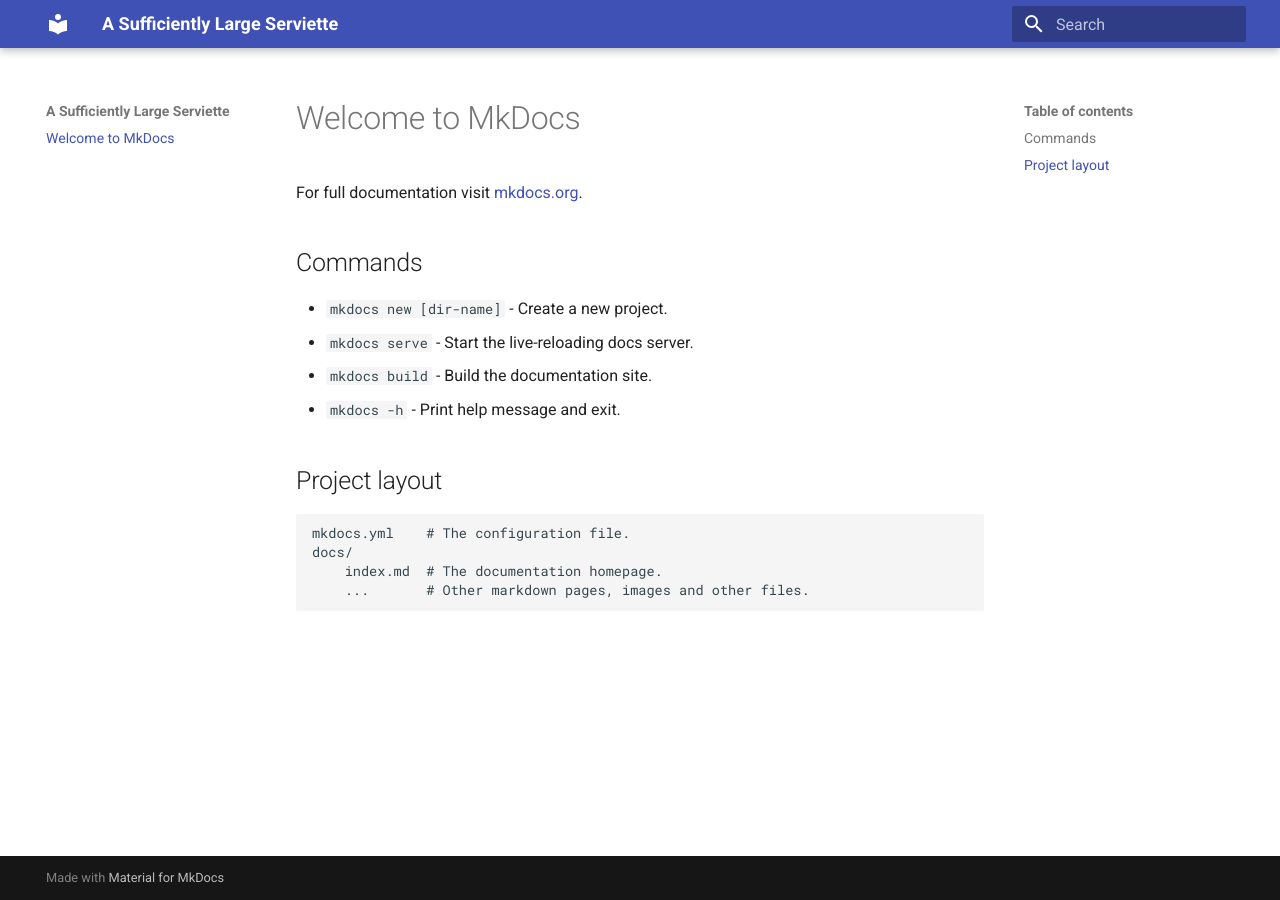
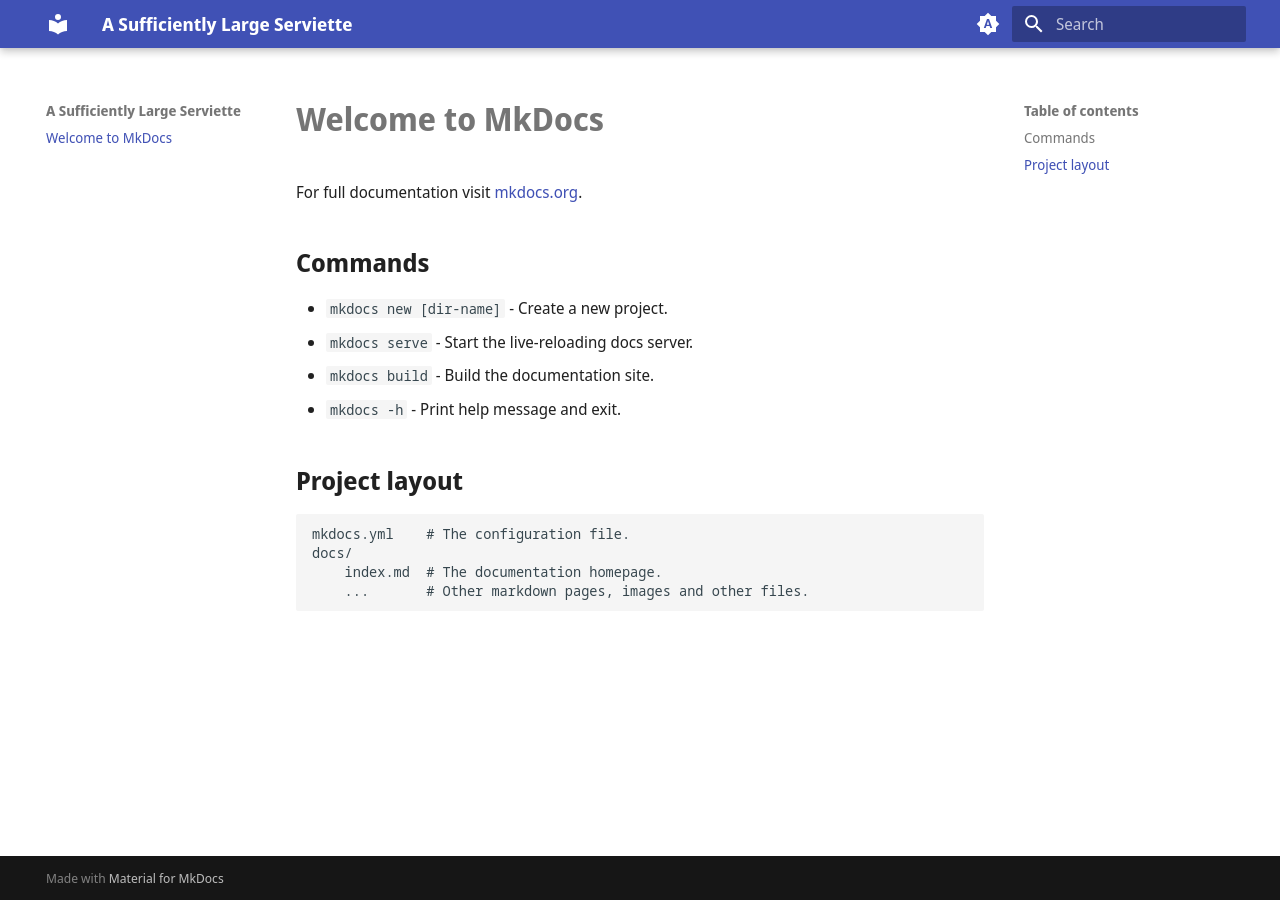
Before and after one commit to SanguineChameleon/serviette, an MkDocs documentation site: the page built from docs/index.md, in a window 1280 px wide. Built offline with MkDocs 1.6.1 and Material for MkDocs 9.7.7, drawn with Linux system fonts in a browser that asks for light colours.

Commit message:
Add CSS override rules

```diff
--- /dev/null
+++ b/docs/stylesheets/extra.css
@@ -0,0 +1,231 @@
+:root {
+  --md-text-font: "Noto Sans Display";
+  --md-code-font: "Noto Sans Mono";
+}
+
+aside,
+body,
+input {
+  font-family: var(--md-text-font-family);
+  font-weight: 400;
+}
+code,
+kbd,
+pre {
+  font-family: var(--md-code-font-family);
+  font-weight: 500;
+}
+.md-tooltip {
+  font-family: var(--md-text-font-family);
+  font-weight: 400;
+}
+code .md-annotation {
+  font-family: var(--md-code-font-family);
+  font-weight: 500;
+}
+.md-tooltip2 {
+  font-family: var(--md-text-font-family);
+  font-weight: 400;
+}
+em {
+  font-style: italic;
+}
+
+td,
+th {
+  font-weight: 400;
+}
+.md-typeset h1,
+.md-typeset h2 {
+  font-weight: 400;
+  letter-spacing: normal;
+}
+.md-typeset h3 {
+  font-weight: 400;
+  letter-spacing: normal;
+}
+.md-typeset h4 {
+  font-weight: 550;
+  letter-spacing: normal;
+}
+.md-typeset h5,
+.md-typeset h6 {
+  font-weight: 550;
+  letter-spacing: normal;
+}
+.md-typeset table:not([class]) th {
+  font-weight: 550;
+}
+.md-typeset .md-author--more {
+  font-weight: 550;
+}
+.md-feedback__title {
+  font-weight: 550;
+}
+.md-typeset .md-button {
+  font-weight: 550;
+}
+.md-header__topic:first-child {
+  font-weight: 550;
+}
+.md-draft {
+  font-weight: 550;
+}
+.md-nav__title {
+  font-weight: 550;
+}
+@media screen and (max-width: 76.234375em) {
+  .md-nav--primary .md-nav__title[for="__drawer"] {
+    font-weight: 550;
+  }
+}
+@media screen and (min-width: 76.25em) {
+  .md-nav__item--section > .md-nav__link {
+    font-weight: 550;
+  }
+}
+.md-pagination {
+  font-weight: 550;
+}
+.md-post__title {
+  font-weight: 550;
+}
+.md-search-result .md-typeset h1 {
+  font-weight: 400;
+}
+.md-search-result .md-typeset h2 {
+  font-weight: 550;
+}
+.md-typeset .md-tag {
+  font-weight: 550;
+  letter-spacing: normal;
+}
+.md-tooltip--inline {
+  font-weight: 550;
+}
+.md-annotation {
+  font-weight: 400;
+}
+@media print {
+  .md-annotation__index [data-md-annotation-id] {
+    font-weight: 550;
+  }
+}
+.md-typeset .md-annotation-list li:before {
+  font-weight: 550;
+}
+[role="tooltip"] > .md-tooltip2__inner {
+  font-weight: 550;
+}
+.md-typeset .admonition-title,
+.md-typeset summary {
+  font-weight: 550;
+}
+.md-typeset .footnote-ref {
+  font-weight: 550;
+}
+.highlight span.filename {
+  font-weight: 550;
+}
+.md-typeset .tabbed-labels > label {
+  font-weight: 550;
+}
+td,
+th {
+  font-weight: 400;
+}
+.md-typeset h1,
+.md-typeset h2 {
+  font-weight: 550;
+  letter-spacing: normal;
+}
+.md-typeset h3 {
+  font-weight: 400;
+  letter-spacing: normal;
+}
+.md-typeset h4 {
+  font-weight: 550;
+  letter-spacing: normal;
+}
+.md-typeset h5,
+.md-typeset h6 {
+  font-weight: 550;
+  letter-spacing: normal;
+}
+.md-typeset table:not([class]) th {
+  font-weight: 550;
+}
+.md-typeset .md-author--more {
+  font-weight: 550;
+}
+.md-feedback__title {
+  font-weight: 550;
+}
+.md-typeset .md-button {
+  font-weight: 550;
+}
+.md-header__topic:first-child {
+  font-weight: 550;
+}
+.md-draft {
+  font-weight: 550;
+}
+.md-nav__title {
+  font-weight: 550;
+}
+@media screen and (max-width: 76.234375em) {
+  .md-nav--primary .md-nav__title[for="__drawer"] {
+    font-weight: 550;
+  }
+}
+@media screen and (min-width: 76.25em) {
+  .md-nav__item--section > .md-nav__link {
+    font-weight: 550;
+  }
+}
+.md-pagination {
+  font-weight: 550;
+}
+.md-post__title {
+  font-weight: 550;
+}
+.md-search-result .md-typeset h1 {
+  font-weight: 400;
+}
+.md-search-result .md-typeset h2 {
+  font-weight: 550;
+}
+.md-typeset .md-tag {
+  font-weight: 550;
+  letter-spacing: normal;
+}
+.md-tooltip--inline {
+  font-weight: 550;
+}
+.md-annotation {
+  font-weight: 400;
+}
+@media print {
+  .md-annotation__index [data-md-annotation-id] {
+    font-weight: 550;
+  }
+}
+.md-typeset .md-annotation-list li:before {
+  font-weight: 550;
+}
+[role="tooltip"] > .md-tooltip2__inner {
+  font-weight: 550;
+}
+.md-typeset .admonition-title,
+.md-typeset summary {
+  font-weight: 550;
+}
+.md-typeset .footnote-ref {
+  font-weight: 550;
+}
+.highlight span.filename {
+  font-weight: 550;
+}
+.md-typeset .tabbed-labels > label {
+  font-weight: 550;
+}
--- a/mkdocs.yml
+++ b/mkdocs.yml
@@ -1,4 +1,27 @@
 site_name: A Sufficiently Large Serviette
-site_url: https://sanguinecha.me/serviette
+site_url: https://sanguinecha.me/serviette/
 theme:
   name: material
+  custom_dir: overrides
+  palette:
+    # Palette toggle for automatic mode
+    - media: "(prefers-color-scheme)"
+      toggle:
+        icon: material/brightness-auto
+        name: Switch to light mode
+
+    # Palette toggle for light mode
+    - media: "(prefers-color-scheme: light)"
+      scheme: default
+      toggle:
+        icon: material/brightness-7
+        name: Switch to dark mode
+
+    # Palette toggle for dark mode
+    - media: "(prefers-color-scheme: dark)"
+      scheme: slate
+      toggle:
+        icon: material/brightness-4
+        name: Switch to system preference
+extra_css:
+  - stylesheets/extra.css
--- /dev/null
+++ b/overrides/main.html
@@ -0,0 +1,3 @@
+{% extends "base.html" %} {% block extrahead %}
+<link href="https://fonts.googleapis.com/css2?family=Noto+Sans+Display:ital,wght@0,100..900;1,100..900&family=Noto+Sans+Mono:wght@100..900&display=swap" rel="stylesheet" />
+{% endblock %}
```
